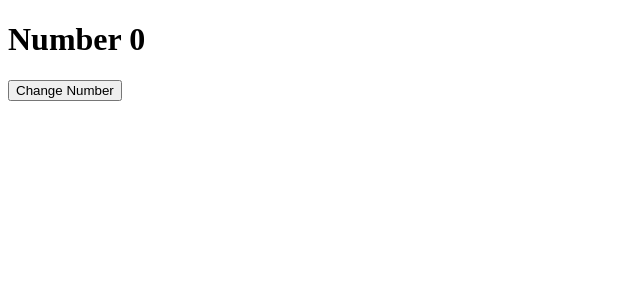
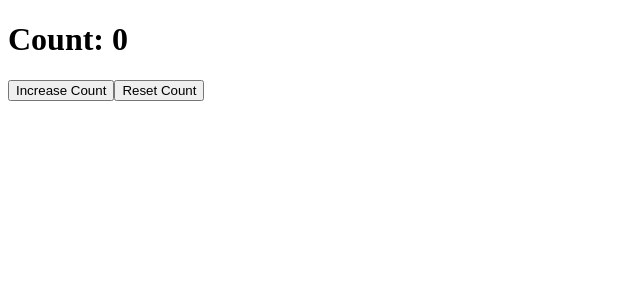
Before and after one commit to Zubair-Underwood/My-First-React-Project, a React (Vite) app: page / in a window 1280 px wide. Shown: the top 300 px of the page, without its empty margins (0-640 px from the left). Built offline with nearby package versions, Linux system fonts and the light colour scheme.

Commit message:
learning

```diff
--- a/src/App.jsx
+++ b/src/App.jsx
@@ -1,3 +1,4 @@
+import { CounterApp } from "./components/CounterApp.jsx";
 import { LearnComponent } from "./components/LearnComponent.jsx"
 import { LearnEvent } from "./components/LearnEvent.jsx";
 import { LearnJSX } from "./components/LearnJSX.jsx"
@@ -21,7 +22,8 @@ function App() {
       {/* <LearnProps name="Zubi" roll={roll}/> */}
       {/* <LearnEvent/> */}
       {/* <LiftingStateUp myClick={getData}/> */}
-      <LearnState/>
+      {/* <LearnState/> */}
+      <CounterApp />
     </>
   )
 }
--- /dev/null
+++ b/src/components/CounterApp.jsx
@@ -0,0 +1,24 @@
+import React, { useState } from 'react';
+export const CounterApp = () => {
+
+    const [count, setCount] = useState(0);
+    const handleCounter = () => {
+
+        // setCount(count + 1);
+
+        set
+    }
+
+    const resetCount = () => {
+
+        setCount(0);
+    }
+
+    return (
+        <>
+            <h1>Count: {count}</h1>
+            <button onClick={handleCounter}>Increase Count</button>
+            <button onClick={resetCount}>Reset Count</button>
+        </>
+    )
+}
--- a/src/components/LearnState.jsx
+++ b/src/components/LearnState.jsx
@@ -10,10 +10,24 @@ export const LearnState = () => {
         setNum(9)
     }
 
+    const [position, setPosition] = useState({ x: 1, y: 2 });
+
+    console.log("Position: ", position);
+
+    const handlePosition = () => {
+
+        setPosition({
+
+            x: 4, y: 6
+        })
+    }
+
     return (
         <>
             <h1>Number {num} </h1>
             <button onClick={handleNum}>Change Number</button>
+            <h1>Position: {position.x} {position.y} </h1>
+            <button onClick={handlePosition}>Change Position</button>
         </>
     )
 }
```
Lines whose indentation alone changed are shown as unchanged.
